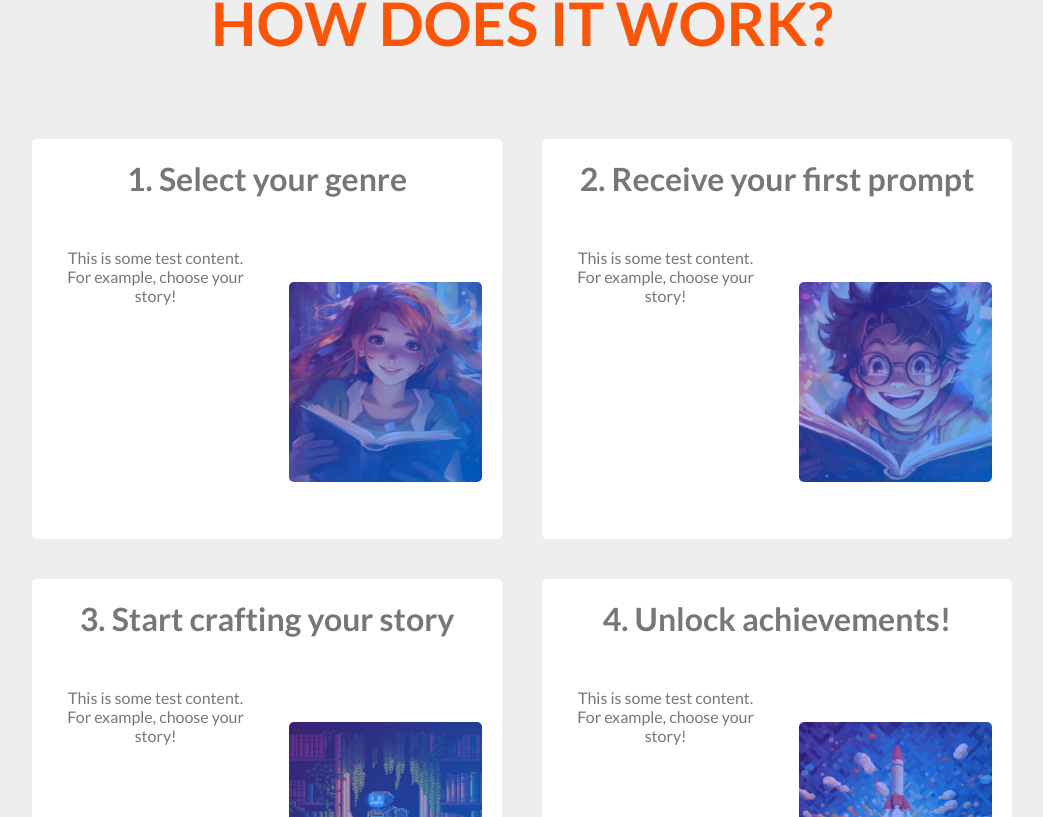
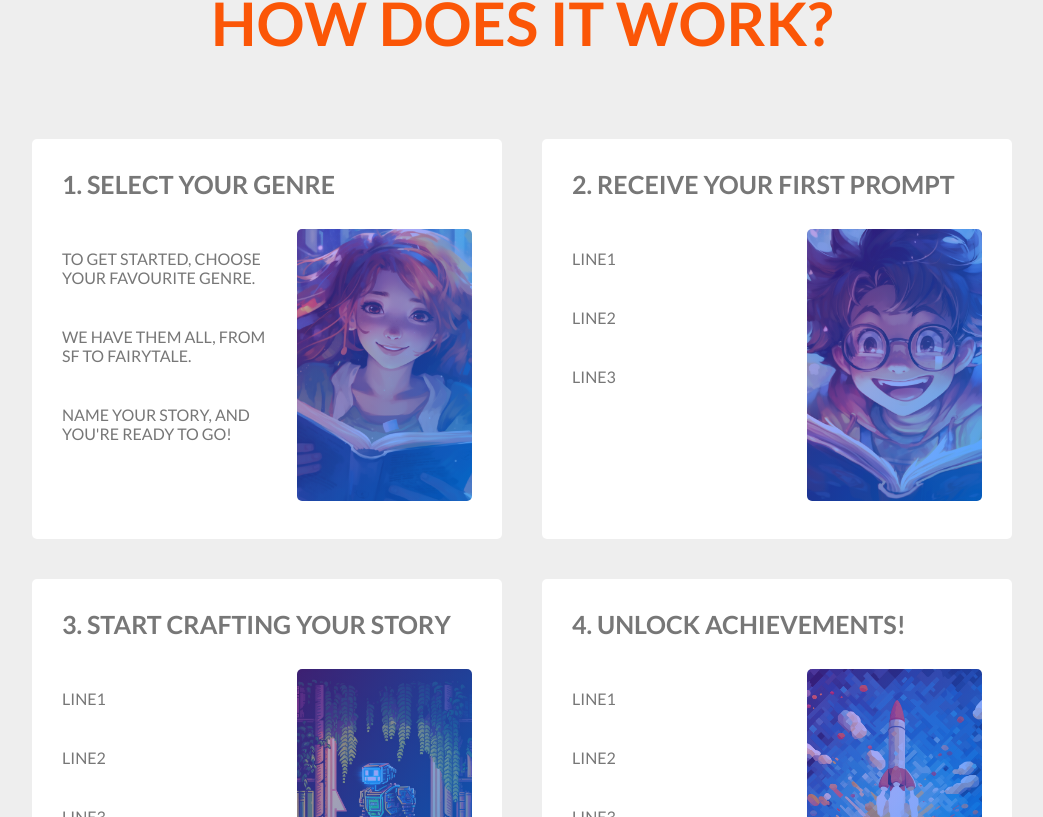
Before and after one commit to team-kataru/kataru-frontend, a React (Create React App) app: page / in a window 1280 px wide. Shown: the part 863-1680 px from the top of the page, without its empty margins (118-1161 px from the left). Built offline with nearby package versions, Linux system fonts and the light colour scheme.

Commit message:
feat: Render list in card for details test

```diff
--- a/src/components/lp/Features.tsx
+++ b/src/components/lp/Features.tsx
@@ -6,25 +6,29 @@ const FEATURES_DATA = [
     id: 1,
     title: "1. Select your genre",
     img: "/img/hero/hero1.png",
-    text: "This is some test content. For example, choose your story!",
+    list: [
+      "To get started, choose your favourite genre.",
+      "We have them all, from SF to Fairytale.",
+      "Name your story, and you're ready to go!",
+    ],
   },
   {
     id: 2,
     title: "2. Receive your first prompt",
     img: "/img/hero/hero2.png",
-    text: "This is some test content. For example, choose your story!",
+    list: ["line1", "line2", "line3"],
   },
   {
     id: 3,
     title: "3. Start crafting your story",
     img: "/img/hero/hero3.png",
-    text: "This is some test content. For example, choose your story!",
+    list: ["line1", "line2", "line3"],
   },
   {
     id: 4,
     title: "4. Unlock achievements!",
     img: "/img/hero/hero4.png",
-    text: "This is some test content. For example, choose your story!",
+    list: ["line1", "line2", "line3"],
   },
 ];
 
@@ -40,7 +44,7 @@ function Features() {
               key={feature.id}
               title={feature.title}
               img={feature.img}
-              text={feature.text}
+              list={feature.list}
             />
           );
         })}
--- a/src/components/lp/FeaturesCard.tsx
+++ b/src/components/lp/FeaturesCard.tsx
@@ -1,16 +1,16 @@
 import { useRef, useState } from "react";
 
-// Using custom hook, but react-intersection-observer library also exists
+// using custom hook, but react-intersection-observer library also exists
 import useObserver from "../../hooks/useObserver";
 
 type Props = {
   key: number;
   title: string;
   img: string;
-  text: string;
+  list: string[];
 };
 
-function FeaturesCard({ title, img, text }: Props) {
+function FeaturesCard({ title, img, list }: Props) {
   const cardRef = useRef<HTMLDivElement>(null);
   const [isVisible, setIsVisible] = useState(false);
 
@@ -30,9 +30,15 @@ function FeaturesCard({ title, img, text }: Props) {
   return (
     <div className="card">
       <div ref={cardRef} className={classes}>
-        <h3 className="card__title">{title}</h3>
+        <h3 className="card__title">{title.toUpperCase()}</h3>
         <div className="card__content">
-          <p className="card__content--text">{text}</p>
+          <ul className="card__content--list">
+            {list.map((item, i) => (
+              <li key={i} className="card__content--item">
+                {item}
+              </li>
+            ))}
+          </ul>
           <div className="card__content--img" style={imageStyle}></div>
         </div>
       </div>
--- a/src/sass/abstracts/_variables.scss
+++ b/src/sass/abstracts/_variables.scss
@@ -21,6 +21,7 @@ $burnt-sienna: #e76f51ff;
 
 // Font
 $default-font-size: 1.6rem;
+$font-size-medium-1: 2.5rem;
 $font-size-medium: 3.2rem;
 $font-size-large: 6rem;
 $font-size-huge: 9rem;
--- a/src/sass/components/_features.scss
+++ b/src/sass/components/_features.scss
@@ -23,44 +23,50 @@
 .card {
   &__cell {
     height: 40rem;
-    padding: 2rem;
+    padding: 3rem 3rem;
     border-radius: 5px;
     background-color: $color-white;
-    text-align: center;
+    text-align: left;
     // set initial state before scrolling transition
     opacity: 0;
     transform: translateY(10%);
-    transition: all 1.5s;
+    transition: all 0.7s;
 
     // Testing mixin for multiple properties
     // @include hover-card-with-shadow;
   }
 
   &__title {
-    font-size: $font-size-medium;
     color: $color-grey-dark;
-    margin-bottom: 4rem;
+    font-size: $font-size-medium-1;
+    margin-bottom: 3rem;
   }
 
   &__content {
     display: flex;
     gap: 3rem;
-    // TODO check how to fill 100% of available space under title
+    // TODO check how to fill available space under title
     height: 80%;
 
-    &--text {
+    &--list {
+      color: $color-grey-dark;
+      font-size: $default-font-size;
       align-self: flex-start;
-      font-size: $default-font-size;
-      color: $color-grey-dark;
-      padding: 1rem;
+      list-style: none;
+      text-transform: uppercase;
+      padding-top: 2rem;
       width: 50%;
     }
 
+    &--item {
+      margin-bottom: 4rem;
+    }
+
     &--img {
+      flex: 1;
       align-self: center;
       padding: 1rem;
-      height: 20rem;
-      width: 20rem;
+      height: 100%;
       border-radius: 5px;
       overflow: none;
       background-size: cover; // scale to fit on resize
```
